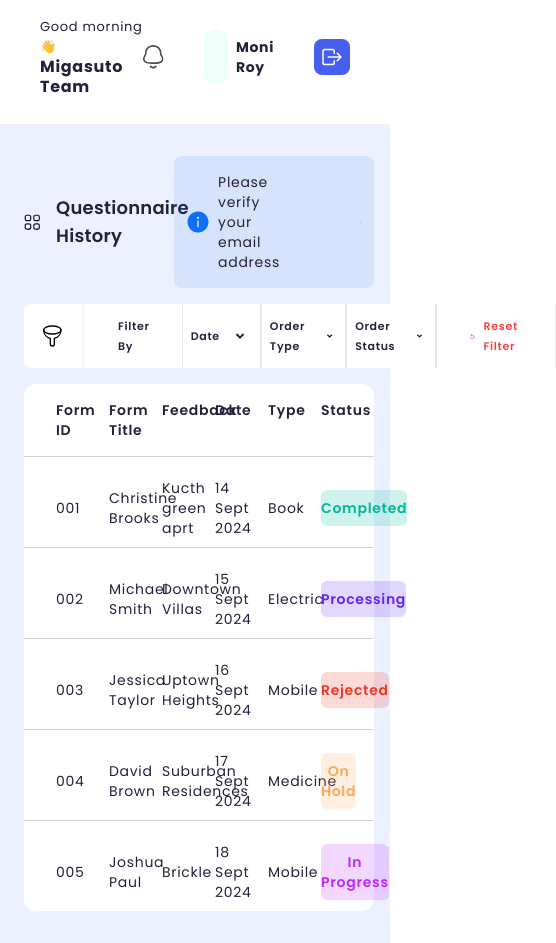
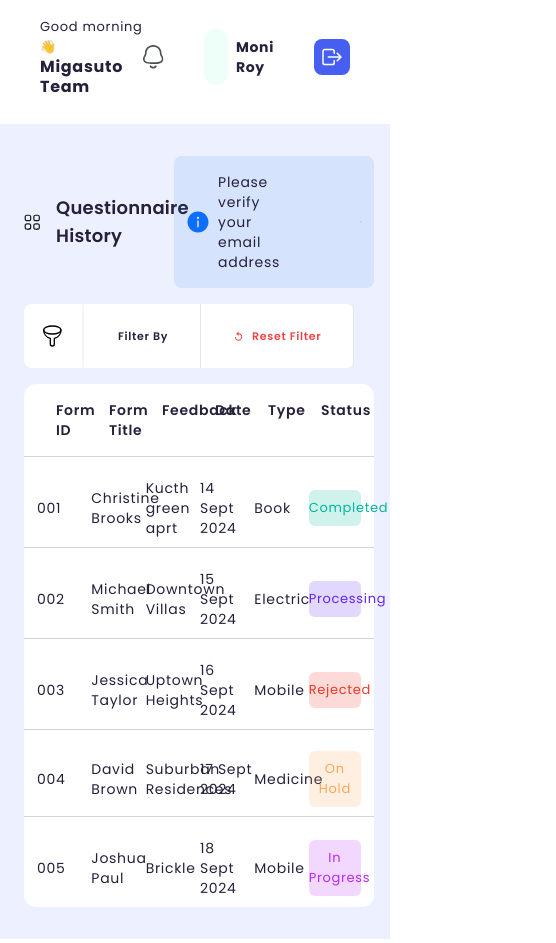
Before and after one commit to Kamba56/Migasuto2, a React (Vite) app: page /history in a window 390 px wide. Shown: the whole page, 556 px wide, since content can reach past the window. Built offline with nearby package versions, Linux system fonts and the light colour scheme.

Commit message:
cleanup for a better responsiveness on tablets

```diff
--- a/src/Components/CategoryLayout.tsx
+++ b/src/Components/CategoryLayout.tsx
@@ -47,7 +47,7 @@
                             />
                         <h2 className='text-lg md:text-2xl font-semibold tracking-[0.24px]'>{category}</h2>
                     </div>
-                    <div className='bg-[#0d6edd1a] w-[300px] rounded-lg flex items-center px-3 py-4 cursor-pointer'>
+                    <div className='bg-[#0d6edd1a] w-[300px] lg:w-auto rounded-lg flex items-center px-3 py-4 cursor-pointer'>
                         <img src={Info} />
                         <p className='ml-2 mr-20'>Please verify your email address</p>
                         <RxCross2 />
--- a/src/Pages/DashboardSections/History/components/FilterItem.tsx
+++ b/src/Pages/DashboardSections/History/components/FilterItem.tsx
@@ -7,7 +7,7 @@
 export default function FilterItem({title}: FilterItemProp) {
     return (
 
-        <div className="flex gap-2 border-x border-gray-200 px-2 md:px-4 lg:px-8
+        <div className="hidden sm:flex gap-2 border-x border-gray-200 px-2 md:px-4 lg:px-8
             justify-center items-center cursor-pointer">
             <h4>{title}</h4>
             <RiArrowDropDownLine
--- a/src/Pages/DashboardSections/History/components/TableBody.tsx
+++ b/src/Pages/DashboardSections/History/components/TableBody.tsx
@@ -3,6 +3,6 @@
 }
 export default function TableBody({body}: TableBodyProp) {
     return (
-        <td className="px-4">{body}</td>
+        <td className="sm:px-4">{body}</td>
     )
 }
--- a/src/Pages/DashboardSections/History/components/status.tsx
+++ b/src/Pages/DashboardSections/History/components/status.tsx
@@ -8,7 +8,7 @@
             : status === "In Progress" ? "bg-[#BA29FF2f] text-[#BA29FF]"
             : status === "Rejected" ? "bg-[#ef38262f] text-[#ef3826]"
             : status === "On Hold" ? "bg-[#ffa7562f] text-[#ffa756]": ""}
-            font-semibold w-[125px] py-2 text-center rounded-md`}>
+            text-[13px] sm:text-[16px] sm:font-semibold w-full sm:w-[125px] py-2 text-center rounded-md`}>
             {status}
 
         </div>
--- a/src/Pages/DashboardSections/History/index.tsx
+++ b/src/Pages/DashboardSections/History/index.tsx
@@ -11,7 +11,7 @@
             organization="Migasuto Team"
             category="Questionnaire History">
             <FilterBar />
-            <table className=" bg-white px-8 rounded-xl border-gray-300">
+            <table className=" bg-white px-8 rounded-xl py-5">
                 <thead>
                     <tr className="grid grid-cols-6 text-left px-4 py-2 border-b border-gray-300">
                         <TableHeader
@@ -30,7 +30,7 @@
                 </thead>
                 <tbody className="divide-y divide-gray-300 ">
                     {TableData.map((table, index) => (
-                        <tr className="grid grid-cols-6 items-center px-4 pt-5 pb-2">
+                        <tr className="grid grid-cols-6 items-center px-3 pt-5 pb-2">
                             <TableBody
                                 key={index}
                                 body={table.id}/>
@@ -46,7 +46,7 @@
                             <TableBody
                                 key={index}
                                 body={table.type}/>
-                            <td className="flex items-center px-4">
+                            <td className="flex items-center sm:px-4 w-full">
                                 <Status
                                     status={table.status}/>
                             </td>
```
